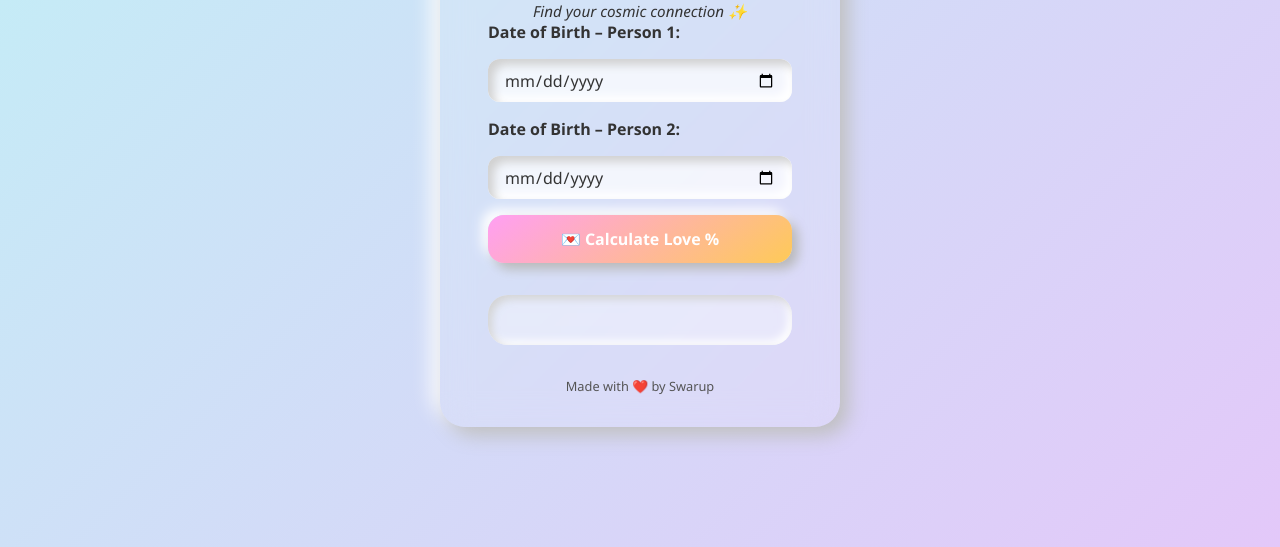
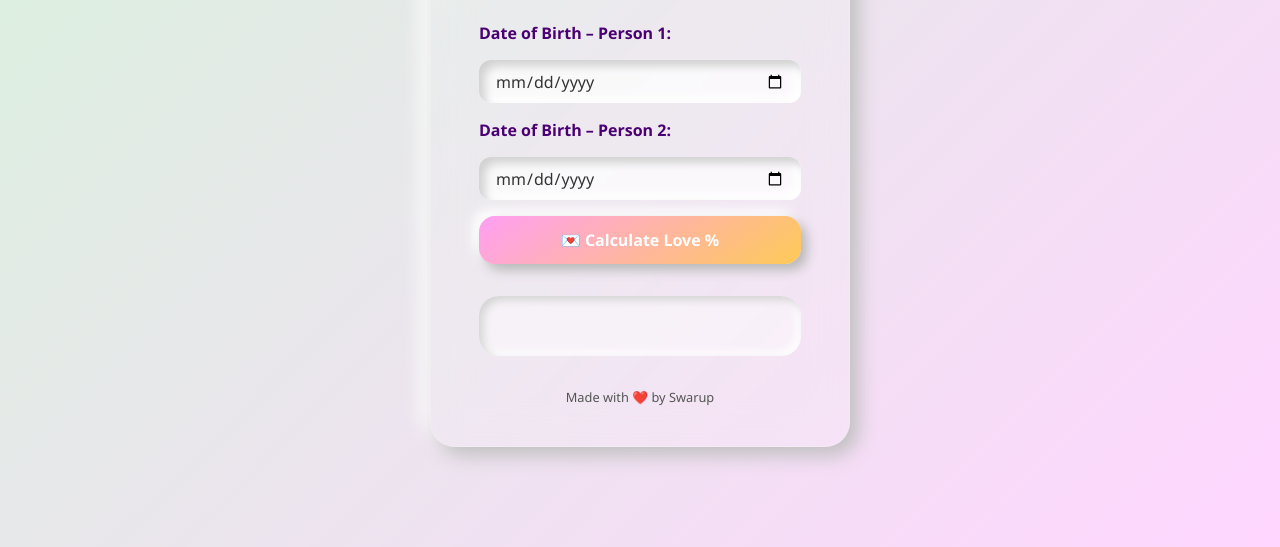
Before and after one commit to Swarup2024web/LoveCalc, a plain HTML site: page index.html in a window 1280 px wide. Shown: the part 253-800 px from the top of the page. Drawn offline with Linux system fonts and the light colour scheme.

Commit message:
Update style.css

```diff
--- a/style.css
+++ b/style.css
@@ -1,4 +1,4 @@
-/* style.css */
+/* Reset & Global */
 * {
   margin: 0;
   padding: 0;
@@ -6,57 +6,76 @@
   font-family: "Segoe UI", Tahoma, Geneva, Verdana, sans-serif;
 }
 
+/* Body Styling */
 body {
-  background: linear-gradient(135deg, #c1f0f6, #e3c8f9);
+  background: linear-gradient(135deg, #d8f3dc, #ffd6ff);
   min-height: 100vh;
   display: flex;
   justify-content: center;
   align-items: center;
   padding: 2rem;
   color: #333;
+  overflow-x: hidden;
+  position: relative;
 }
 
+/* Container */
 .container {
-  background: rgba(255, 255, 255, 0.1);
+  background: rgba(255, 255, 255, 0.15);
   border-radius: 25px;
-  padding: 2rem 3rem;
-  backdrop-filter: blur(15px);
-  -webkit-backdrop-filter: blur(15px);
+  padding: 2.5rem 3rem;
+  backdrop-filter: blur(18px);
+  -webkit-backdrop-filter: blur(18px);
   box-shadow: 8px 8px 20px #bebebe, -8px -8px 20px #ffffff;
   text-align: center;
-  max-width: 400px;
+  max-width: 420px;
   width: 100%;
+  border: 1px solid rgba(255, 255, 255, 0.2);
 }
 
+/* Title */
 h1 {
-  font-size: 1.8rem;
-  margin-bottom: 1.5rem;
+  font-size: 1.9rem;
+  margin-bottom: 0.5rem;
   color: #4a0072;
   text-shadow: 1px 1px 2px #ffffffaa;
 }
 
+/* Subtext */
+.container p {
+  font-style: italic;
+  font-size: 0.95rem;
+  color: #555;
+  margin-bottom: 1.5rem;
+}
+
+/* Form Box */
 .form-box {
   display: flex;
   flex-direction: column;
   gap: 1rem;
-}
-
-label {
-  font-weight: 600;
   text-align: left;
 }
 
+/* Labels */
+label {
+  font-weight: 600;
+  color: #4a0072;
+}
+
+/* Date Inputs */
 input[type="date"] {
   padding: 0.6rem 1rem;
   border: none;
   border-radius: 12px;
+  background: rgba(255, 255, 255, 0.7);
   box-shadow: inset 6px 6px 10px #d1d1d1, inset -6px -6px 10px #ffffff;
-  background: rgba(255, 255, 255, 0.7);
-  color: #333;
   outline: none;
   font-size: 1rem;
+  color: #333;
 }
 
+/* Button */
 button {
   padding: 0.8rem;
   border: none;
@@ -75,15 +94,62 @@ button:hover {
   transform: scale(1.03);
 }
 
+/* Result Box */
 .result-box {
   margin-top: 2rem;
   padding: 1rem;
-  min-height: 50px;
+  min-height: 60px;
   border-radius: 20px;
-  background: rgba(255, 255, 255, 0.3);
+  background: rgba(255, 255, 255, 0.35);
   backdrop-filter: blur(10px);
   box-shadow: inset 4px 4px 8px #d4d4d4, inset -4px -4px 8px #ffffff;
   font-size: 1.2rem;
   font-weight: bold;
   color: #4a0072;
-    }
+  transition: all 0.5s ease;
+}
+
+/* Footer */
+footer {
+  margin-top: 2rem;
+  font-size: 0.8rem;
+  color: #555;
+}
+
+/* Responsive */
+@media (max-width: 500px) {
+  .container {
+    padding: 2rem 1.5rem;
+  }
+  h1 {
+    font-size: 1.5rem;
+  }
+}
+
+/* Animations */
+@keyframes float {
+  0% {
+    transform: translateY(0) scale(1);
+    opacity: 1;
+  }
+  100% {
+    transform: translateY(-200px) scale(0.5);
+    opacity: 0;
+  }
+}
+
+@keyframes glow {
+  0%, 100% { text-shadow: 0 0 5px #fff, 0 0 15px pink; }
+  50% { text-shadow: 0 0 20px hotpink; }
+}
+
+@keyframes shake {
+  0%, 100% { transform: translateX(0); }
+  25% { transform: translateX(-5px); }
+  75% { transform: translateX(5px); }
+}
+
+@keyframes fade {
+  0% { opacity: 0; }
+  100% { opacity: 1; }
+}
```
